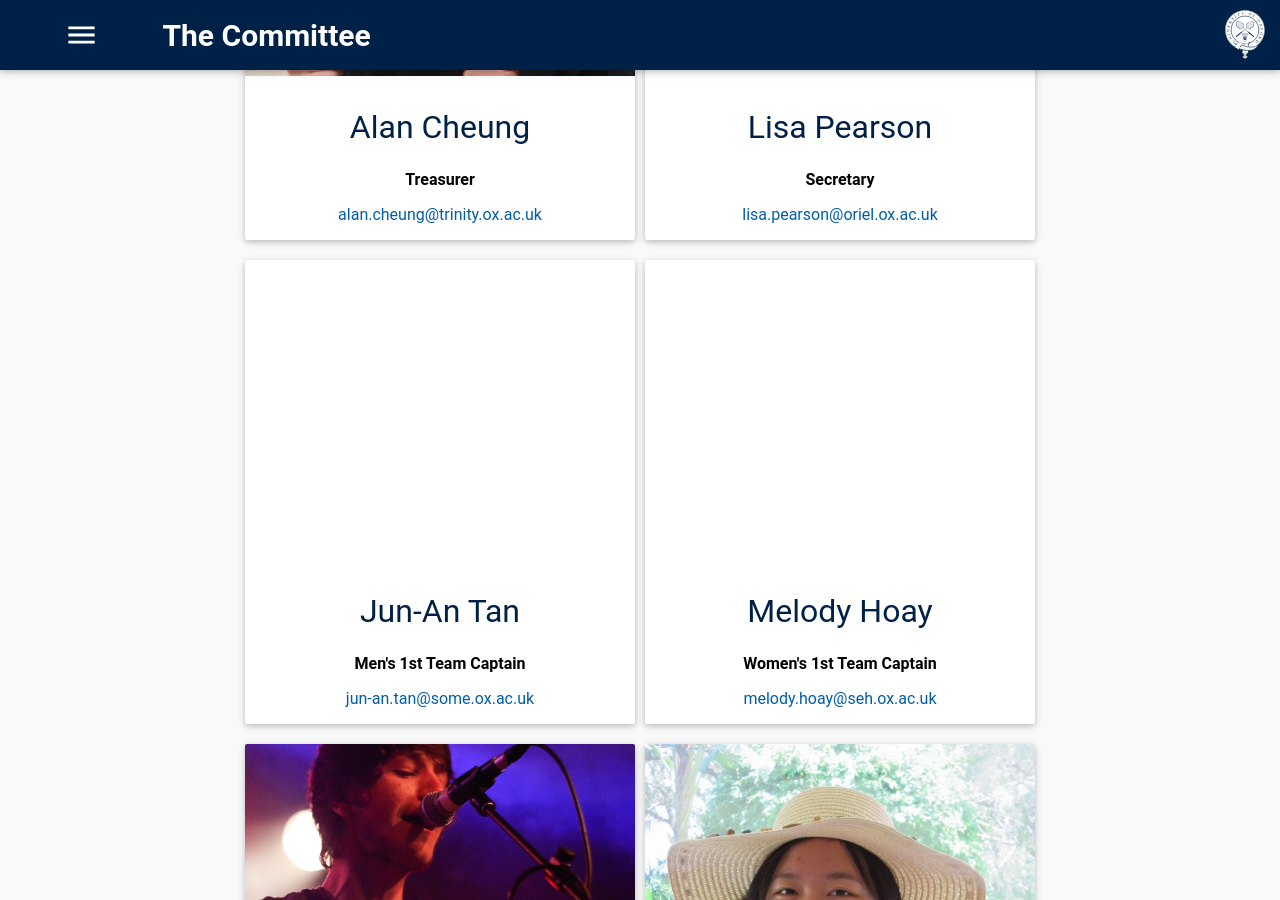
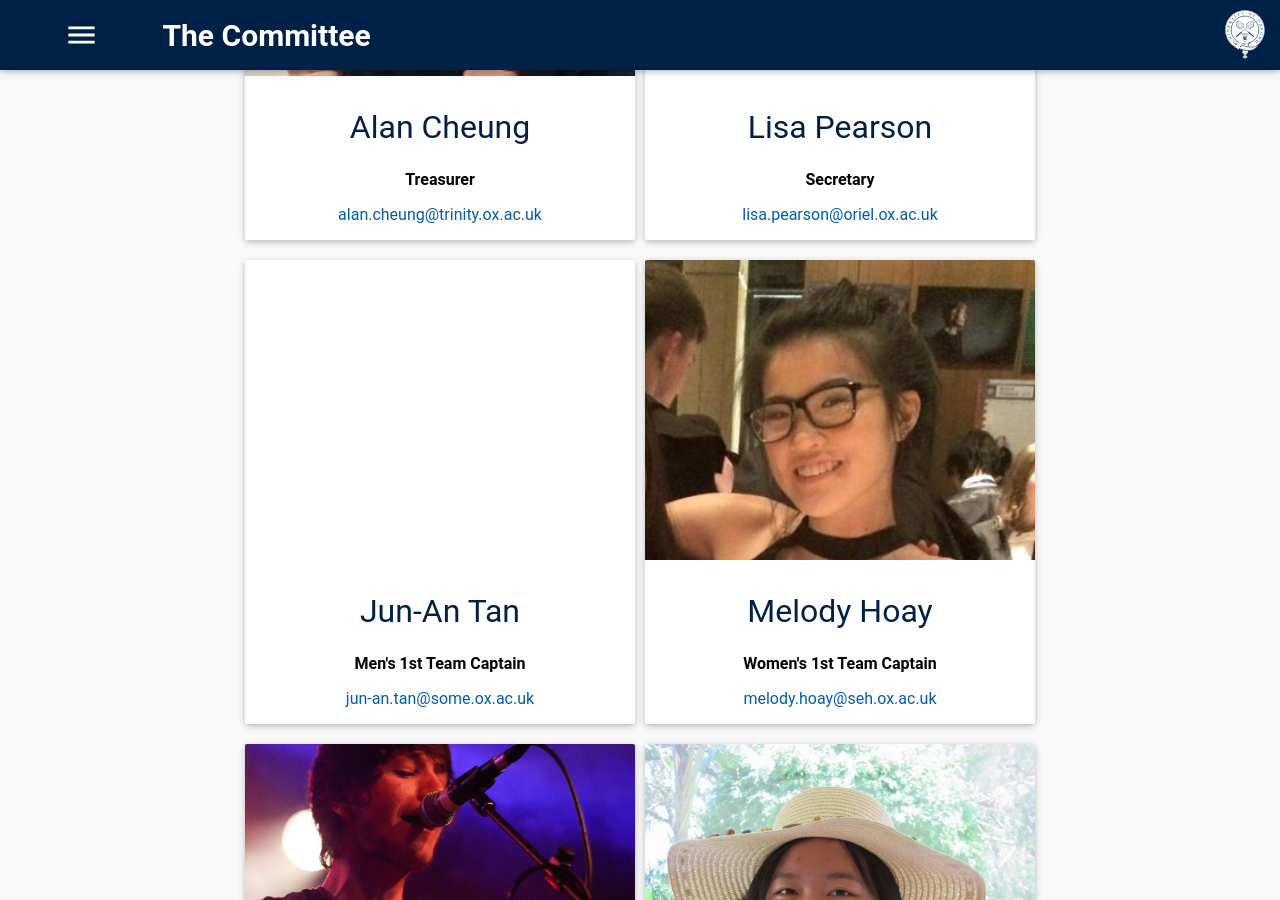
Before and after one commit to OUBaC/OUBaC.github.io, a Jekyll site: the page built from the-committee.html, in a window 1280 px wide and 900 px high, scrolled down 900 px. Built offline with Jekyll 4.4.1, drawn with Linux system fonts in a browser that asks for light colours.

Commit message:
Added a photo for Melody.

```diff
--- a/the-committee.html
+++ b/the-committee.html
@@ -38,7 +38,7 @@ members:
    name: Melody Hoay
    email: melody.hoay@seh.ox.ac.uk
    comment:
-   photo:
+   photo: "/assets/the-committee/2016-2017/melody.jpg"
    alt: Melody Hoay
  - role: Men's 2nd team Captain
    name: Jack Hayward Cooke
```
Also changed, not shown: assets/the-committee/2016-2017/melody.jpg (added).
